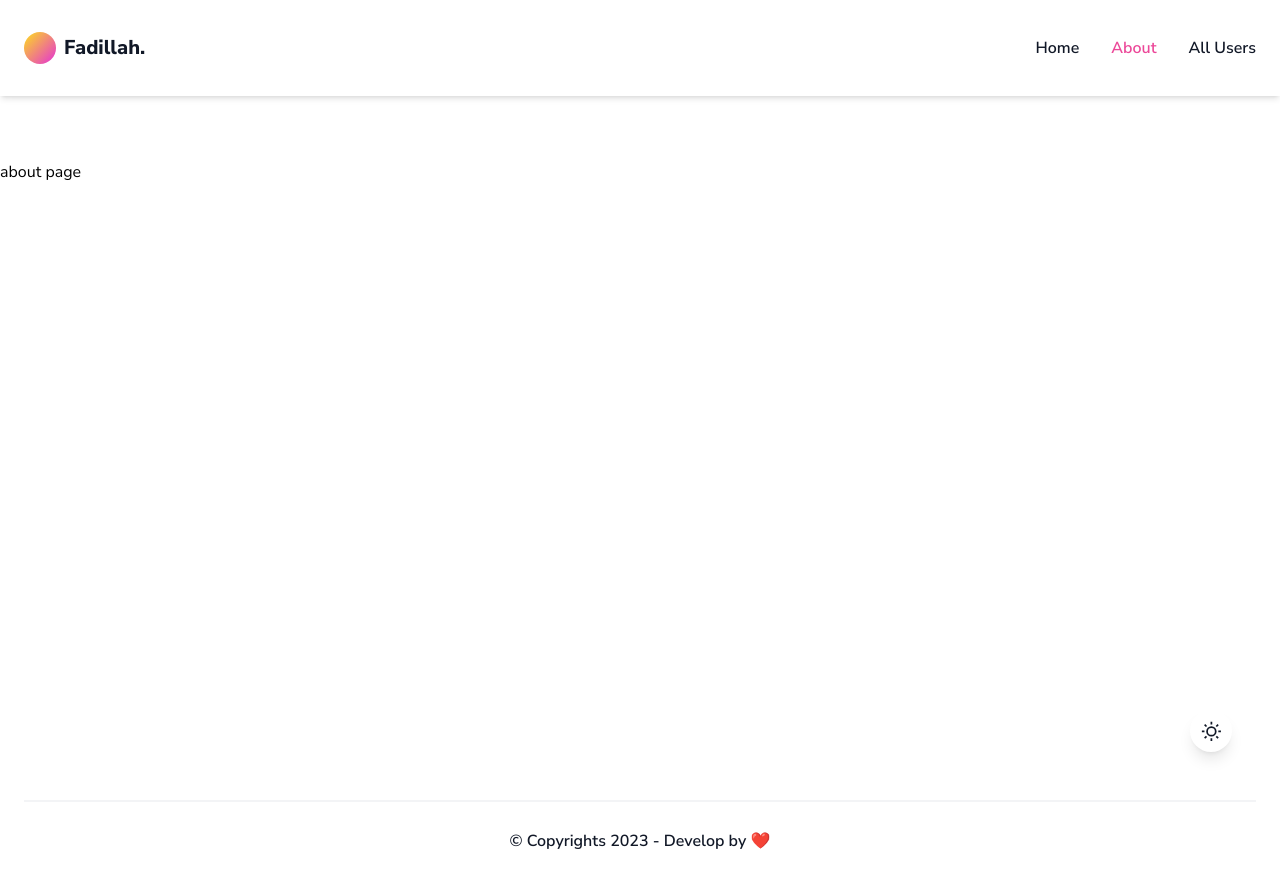
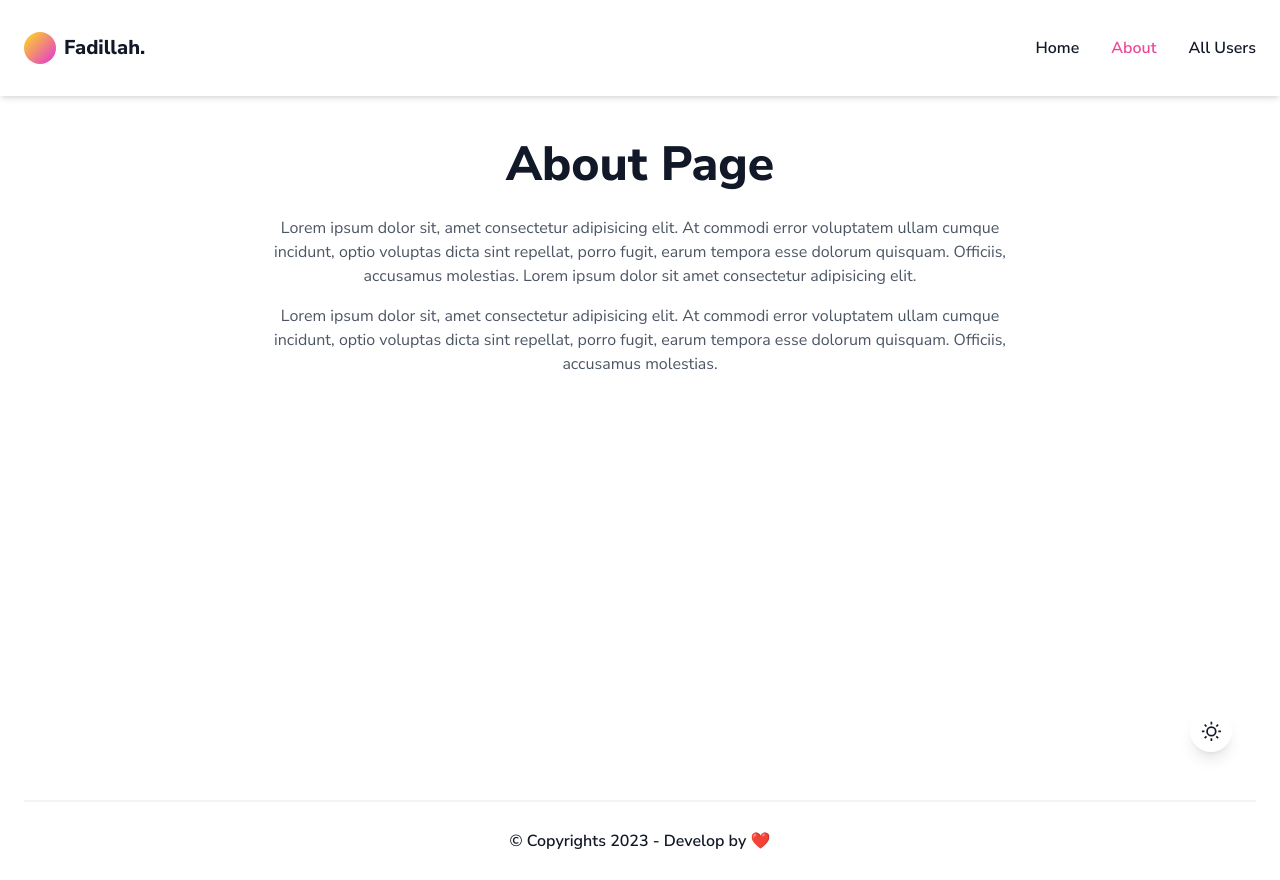
Before and after one commit to fajarfadillahh/fadillah-user-list, a Next.js app: page /about in a window 1280 px wide. Built offline with nearby package versions, Linux system fonts and the light colour scheme.

Commit message:
create: Hero parts - About page

```diff
--- /dev/null
+++ b/components/Aboutpage/Hero.jsx
@@ -0,0 +1,24 @@
+export default function Hero() {
+  return (
+    <section className="pb-16 pt-32">
+      <div className="container max-w-3xl text-center">
+        <h1 className="section-title pb-4 text-[48px]">About Page</h1>
+        <div className="grid gap-4">
+          <p className="section-text">
+            Lorem ipsum dolor sit, amet consectetur adipisicing elit. At commodi
+            error voluptatem ullam cumque incidunt, optio voluptas dicta sint
+            repellat, porro fugit, earum tempora esse dolorum quisquam.
+            Officiis, accusamus molestias. Lorem ipsum dolor sit amet
+            consectetur adipisicing elit.
+          </p>
+          <p className="section-text">
+            Lorem ipsum dolor sit, amet consectetur adipisicing elit. At commodi
+            error voluptatem ullam cumque incidunt, optio voluptas dicta sint
+            repellat, porro fugit, earum tempora esse dolorum quisquam.
+            Officiis, accusamus molestias.
+          </p>
+        </div>
+      </div>
+    </section>
+  );
+}
--- a/pages/about.jsx
+++ b/pages/about.jsx
@@ -1,3 +1,10 @@
+// import components
+import Hero from "@/components/Aboutpage/Hero";
+
 export default function about() {
-  return <div className="pt-40">about page</div>;
+  return (
+    <>
+      <Hero />
+    </>
+  );
 }
```
